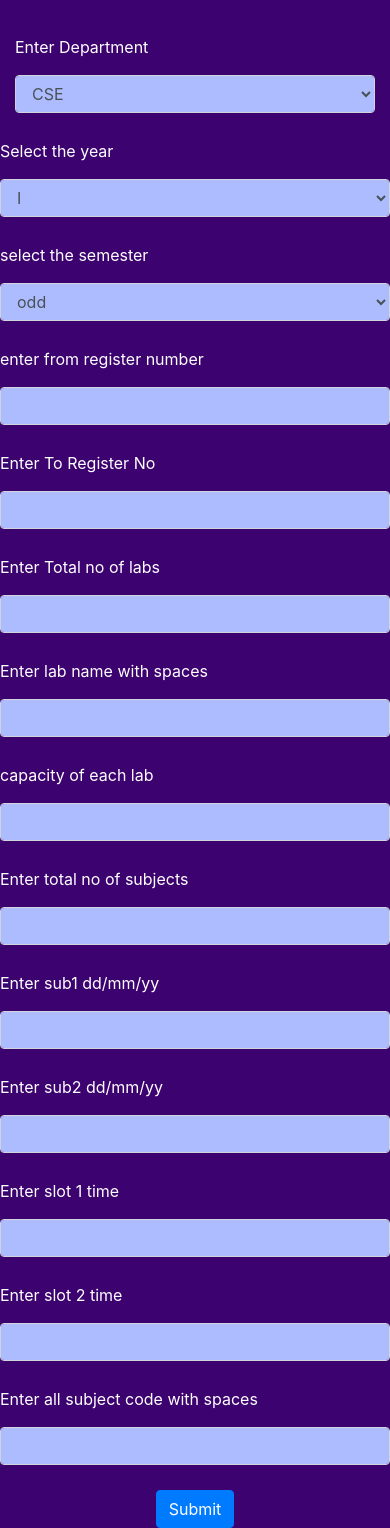
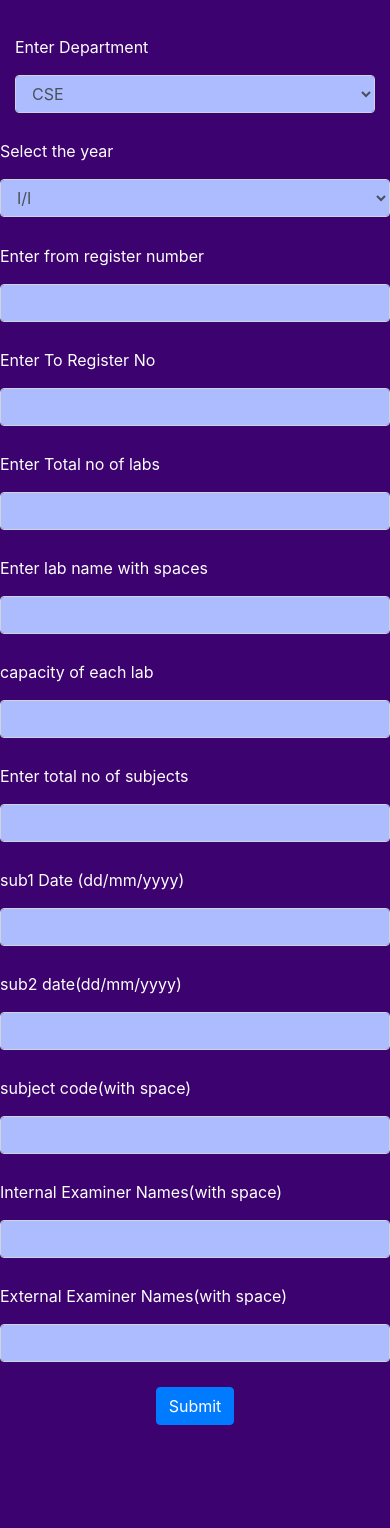
Before and after one commit to srisunsri/Lab_timetable, a Django app: template my_timetable/members/templates/index.html in a window 390 px wide. Shown: the part 184-1712 px from the top of the page. After the commit the page ends 1609 px from the top, so only its background shows below. Run offline with Django 4.2, Linux system fonts and the light colour scheme; the template is opened without the code that fills it, so the values that code supplies are empty; some libraries are stand-ins or nearby versions.

Commit message:
change in index

```diff
--- a/my_timetable/members/templates/index.html
+++ b/my_timetable/members/templates/index.html
@@ -61,33 +61,33 @@ h3 {text-align: center;}
 </div>
 <div class="col-md-3">
         <select class="form-control custom-text-field">
-        <option value="1">I</option>
-          <option value="2">II</option>
-          <option value="3">III</option>
-          <option value="4">IV</option>
- <option value="5">V</option>
-          <option value="6">VI</option>
- <option value="7">VII</option>
-          <option value="8">VIII</option>
+        <option value="1">I/I</option>
+          <option value="2">I/II</option>
+          <option value="3">II/III</option>
+          <option value="4">II/IV</option>
+          <option value="5">III/V</option>
+          <option value="6">III/VI</option>
+          <option value="7">IV/VII</option>
+          <option value="8">IV/VIII</option>
   </select>
       </div>
 </div>
 <div class="col-md-3"></div>
 </div>
 
-<br>
-<div class="row">
-      <div class="col-md-3"></div>
-      <div class="col-md-3">
-<p>select the semester</p>
-</div>
-<div class="col-md-3">
-        <select class="form-control custom-text-field">
-<option value="odd">odd</option>
-          <option value="even">even</option>
-</select>
-      </div>
-</div>
+
+<!--<div class="row">-->
+<!--      <div class="col-md-3"></div>-->
+<!--      <div class="col-md-3">-->
+<!--<p>select the semester</p>-->
+<!--</div>-->
+<!--<div class="col-md-3">-->
+<!--        <select class="form-control custom-text-field">-->
+<!--<option value="odd">odd</option>-->
+<!--          <option value="even">even</option>-->
+<!--</select>-->
+<!--      </div>-->
+<!--</div>-->
 <div class="col-md-3"></div>
 </div>
 <br>
@@ -95,7 +95,7 @@ h3 {text-align: center;}
     <div class="row">
       <div class="col-md-3"></div>
       <div class="col-md-3">
-        <p>enter from register number</p>
+        <p>Enter from register number</p>
       </div>
       <div class="col-md-3">
         <input type="text" class="form-control custom-text-field">
@@ -162,7 +162,7 @@ h3 {text-align: center;}
 <div class="row">
       <div class="col-md-3"></div>
       <div class="col-md-3">
-        <p>Enter sub1 dd/mm/yy</p>
+        <p>sub1 Date (dd/mm/yyyy)</p>
       </div>
       <div class="col-md-3">
         <input type="text" class="form-control custom-text-field">
@@ -173,7 +173,40 @@ h3 {text-align: center;}
 <div class="row">
       <div class="col-md-3"></div>
       <div class="col-md-3">
-        <p>Enter sub2 dd/mm/yy</p>
+        <p>sub2 date(dd/mm/yyyy)</p>
+      </div>
+      <div class="col-md-3">
+        <input type="text" class="form-control custom-text-field">
+      </div>
+      <div class="col-md-3"></div>
+    </div>
+<br>
+<!--<div class="row">-->
+<!--      <div class="col-md-3"></div>-->
+<!--      <div class="col-md-3">-->
+<!--        <p>Enter slot 1 time</p>-->
+<!--      </div>-->
+<!--      <div class="col-md-3">-->
+<!--        <input type="text" class="form-control custom-text-field">-->
+<!--      </div>-->
+<!--      <div class="col-md-3"></div>-->
+<!--    </div>-->
+<!--<br>-->
+<!--<div class="row">-->
+<!--      <div class="col-md-3"></div>-->
+<!--      <div class="col-md-3">-->
+<!--        <p>Enter slot 2 time</p>-->
+<!--      </div>-->
+<!--      <div class="col-md-3">-->
+<!--        <input type="text" class="form-control custom-text-field">-->
+<!--      </div>-->
+<!--      <div class="col-md-3"></div>-->
+<!--    </div>-->
+<!--<br>-->
+<div class="row">
+      <div class="col-md-3"></div>
+      <div class="col-md-3">
+        <p>subject code(with space)</p>
       </div>
       <div class="col-md-3">
         <input type="text" class="form-control custom-text-field">
@@ -184,7 +217,7 @@ h3 {text-align: center;}
 <div class="row">
       <div class="col-md-3"></div>
       <div class="col-md-3">
-        <p>Enter slot 1 time</p>
+        <p>Internal Examiner Names(with space)</p>
       </div>
       <div class="col-md-3">
         <input type="text" class="form-control custom-text-field">
@@ -195,18 +228,7 @@ h3 {text-align: center;}
 <div class="row">
       <div class="col-md-3"></div>
       <div class="col-md-3">
-        <p>Enter slot 2 time</p>
-      </div>
-      <div class="col-md-3">
-        <input type="text" class="form-control custom-text-field">
-      </div>
-      <div class="col-md-3"></div>
-    </div>
-<br>
-<div class="row">
-      <div class="col-md-3"></div>
-      <div class="col-md-3">
-        <p>Enter all subject code with spaces</p>
+        <p>External Examiner Names(with space)</p>
       </div>
       <div class="col-md-3">
         <input type="text" class="form-control custom-text-field">
```
